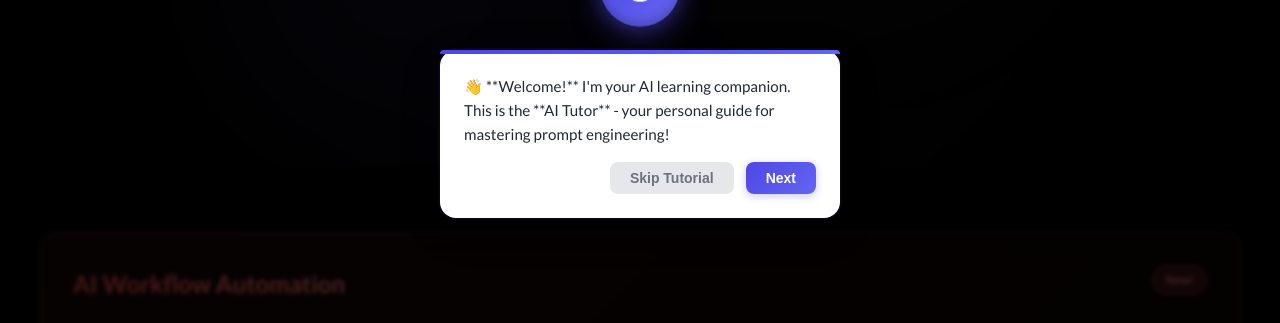
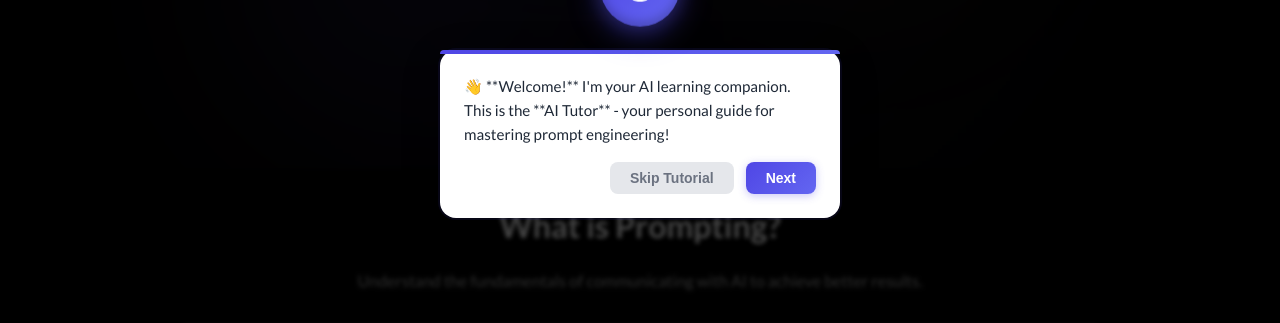
Before and after one commit to AmRitJain0442/Upgrad-OSP, a FastAPI app: page /prompting/ in a window 1280 px wide. Shown: the part 605-928 px from the top of the page. Run offline with FastAPI, Linux system fonts and the light colour scheme; parts of the project's set-up code (start-up, migrations or seed data) failed here and were passed over; some libraries are stand-ins or nearby versions.

Commit message:
feat: add video intro section to courses page

```diff
--- a/frontend/templates/prompting/courses.html
+++ b/frontend/templates/prompting/courses.html
@@ -483,6 +483,21 @@
     </div>
 </section>
 
+<!-- Video Intro Section -->
+<section class="video-intro-section" style="background: #030303; padding: 2rem 0 4rem 0;">
+    <div style="max-width: 1000px; margin: 0 auto; padding: 0 2rem;">
+        <div style="text-align: center; margin-bottom: 2rem;">
+            <h2 style="font-size: 2rem; font-weight: 700; color: #ffffff; margin-bottom: 1rem;">What is Prompting?</h2>
+            <p style="color: rgba(255, 255, 255, 0.6); max-width: 700px; margin: 0 auto;">
+                Understand the fundamentals of communicating with AI to achieve better results.
+            </p>
+        </div>
+        <div style="position: relative; padding-bottom: 56.25%; height: 0; border-radius: 1rem; overflow: hidden; box-shadow: 0 20px 40px rgba(0,0,0,0.4); border: 1px solid rgba(255,255,255,0.1);">
+            <iframe id="js_video_iframe" src="https://jumpshare.com/embed/zM9NgqP67oeasPZKA12u" frameborder="0" webkitallowfullscreen mozallowfullscreen allowfullscreen style="position: absolute; top: 0; left: 0; width: 100%; height: 100%;"></iframe>
+        </div>
+    </div>
+</section>
+
 <!-- Courses Grid Section -->
 <section class="courses-section">
     <div class="courses-grid">
```
